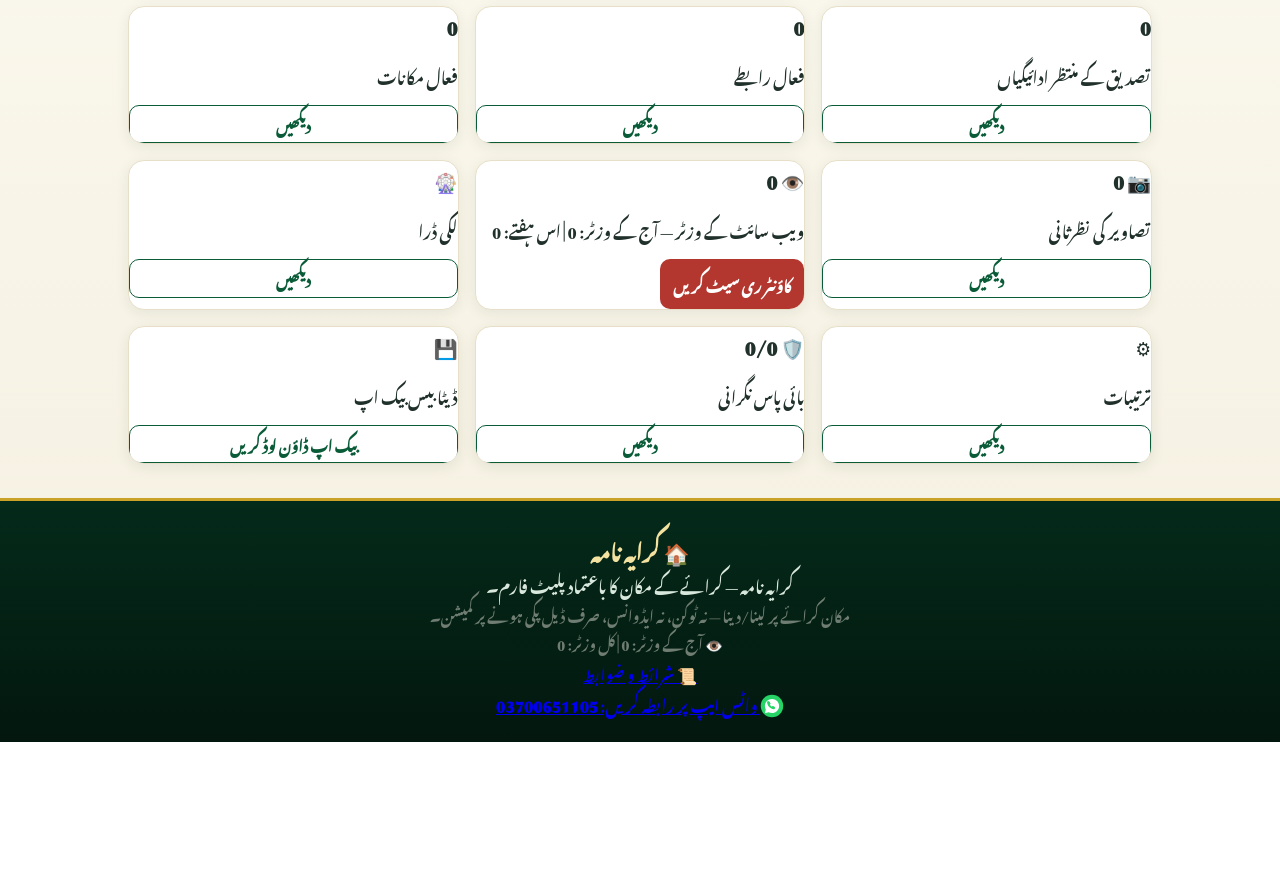
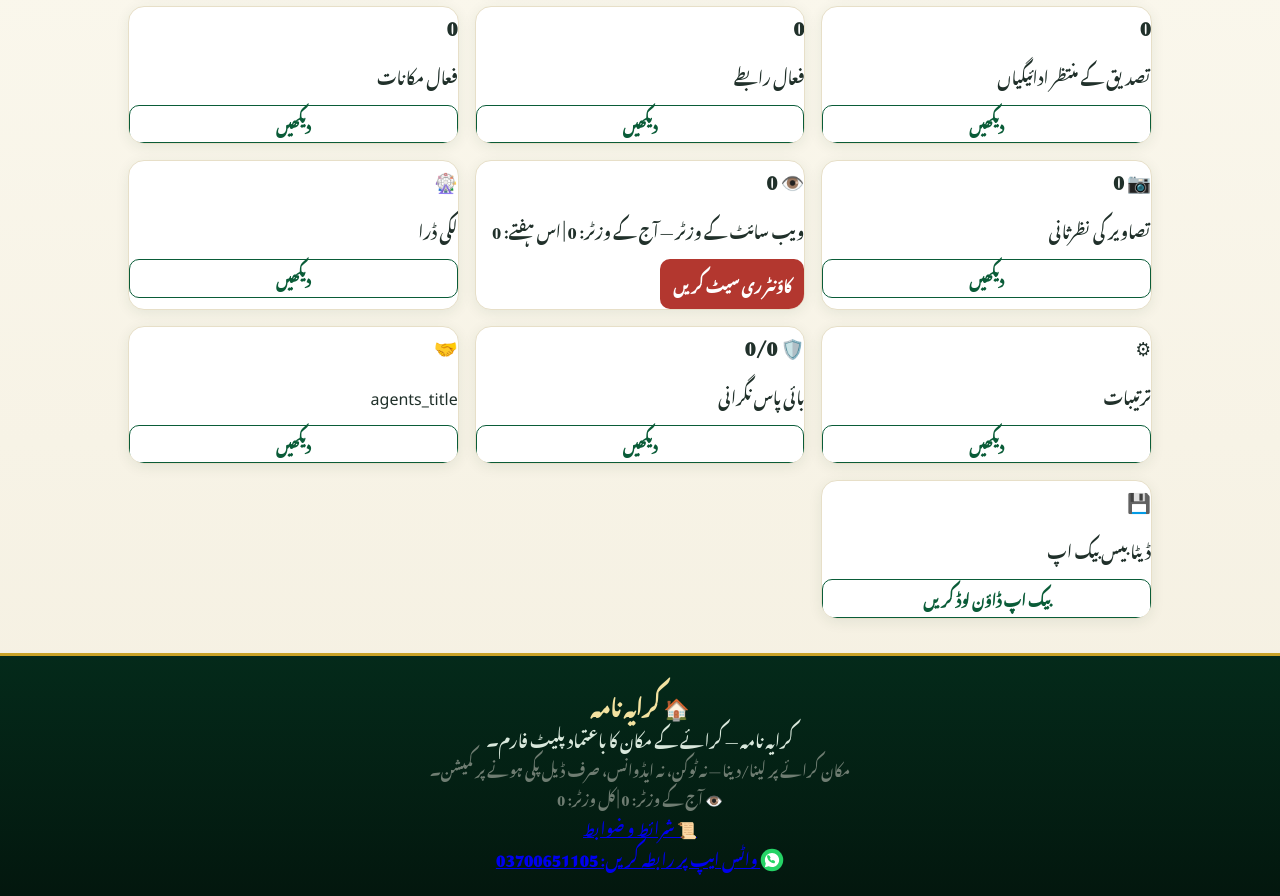
Before and after one commit to razihaiderzaidi555-cpu/kirayanama, a Flask app: page /admin/ in a window 1280 px wide. Shown: the part 404-1300 px from the top of the page. Before the commit the page ends 1146 px from the top, so only its background shows below. Run offline with Flask 3, Linux system fonts and the light colour scheme; a user stored in the database is signed in; data comes from the database, SQL or seed files in the repository; data that the repository does not hold is empty.

Commit message:
Referral tracking (cousin plan): app/templates/admin/dashboard.html

```diff
--- a/app/templates/admin/dashboard.html
+++ b/app/templates/admin/dashboard.html
@@ -62,6 +62,11 @@
       <a class="btn btn-secondary btn-small" href="{{ url_for('admin.monitoring') }}">{{ t('view') }}</a>
     </div>
     <div class="card">
+      <h3>🤝</h3>
+      <p>{{ t('agents_title') }}</p>
+      <a class="btn btn-secondary btn-small" href="{{ url_for('admin.agents') }}">{{ t('view') }}</a>
+    </div>
+    <div class="card">
       <h3>💾</h3>
       <p>{{ t('admin_backup') }}</p>
       <a class="btn btn-secondary btn-small" href="{{ url_for('admin.backup') }}">{{ t('download_backup') }}</a>
```
